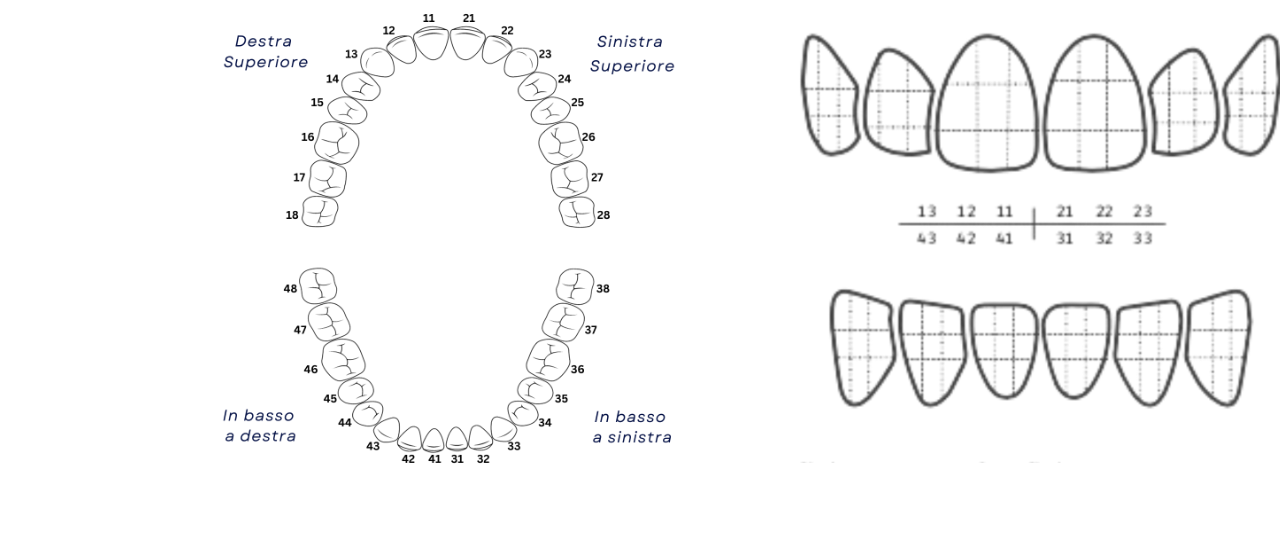
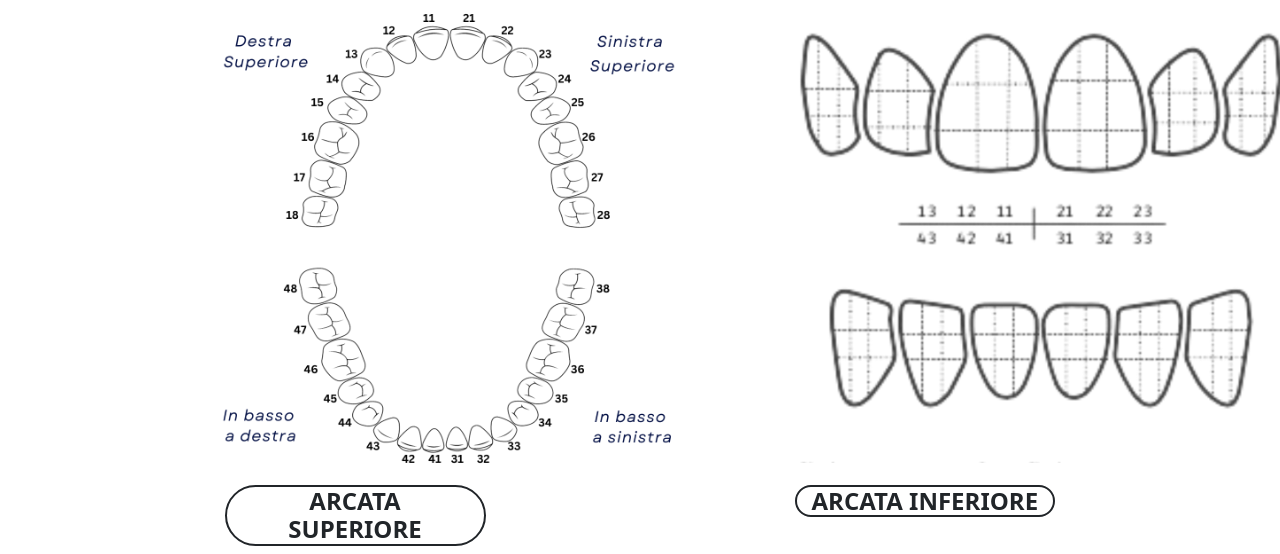
Before and after one commit to Heisen101/Dental-Turism, a plain HTML site: page index.html in a window 1280 px wide. Shown: the part 288-842 px from the top of the page. Before the commit the page ends 800 px from the top, so only its background shows below. Drawn offline with nearby package versions, Linux system fonts and the light colour scheme.

Commit message:
added new row, h4 col

```diff
--- a/index.css
+++ b/index.css
@@ -32,3 +32,17 @@
 .images {
     max-width: 850px;
 }
+
+.arcata {
+    border: solid 2px;
+    border-radius: 50px;
+}
+
+.container h4 {
+    font-weight: bold;
+    text-align: center;
+    padding-right: 15px;
+    display: inline-flex;
+    padding-left: 15px;
+
+}
--- a/index.html
+++ b/index.html
@@ -90,8 +90,22 @@
             <div class="col-md-6 my-2"> <img src="./assets/dinti.png" alt="dinti" class="img-fluid images"></div>
         </div>
         <div class="row">
-            <div class="col-md-6"></div>
-            <div class="col-md-6"></div>
+            <div class="col-md-6">
+                <div class="row justify-content-center">
+                    <div class="col-6">
+                        <h4 class="arcata">ARCATA SUPERIORE</h4>
+                    </div>
+                </div>
+
+
+            </div>
+            <div class="col-md-6">
+                <div class="row justify-content-center">
+                    <div class="col-6">
+                        <h4 class="arcata">ARCATA INFERIORE</h4>
+                    </div>
+                </div>
+            </div>
         </div>
     </div>
 
```
